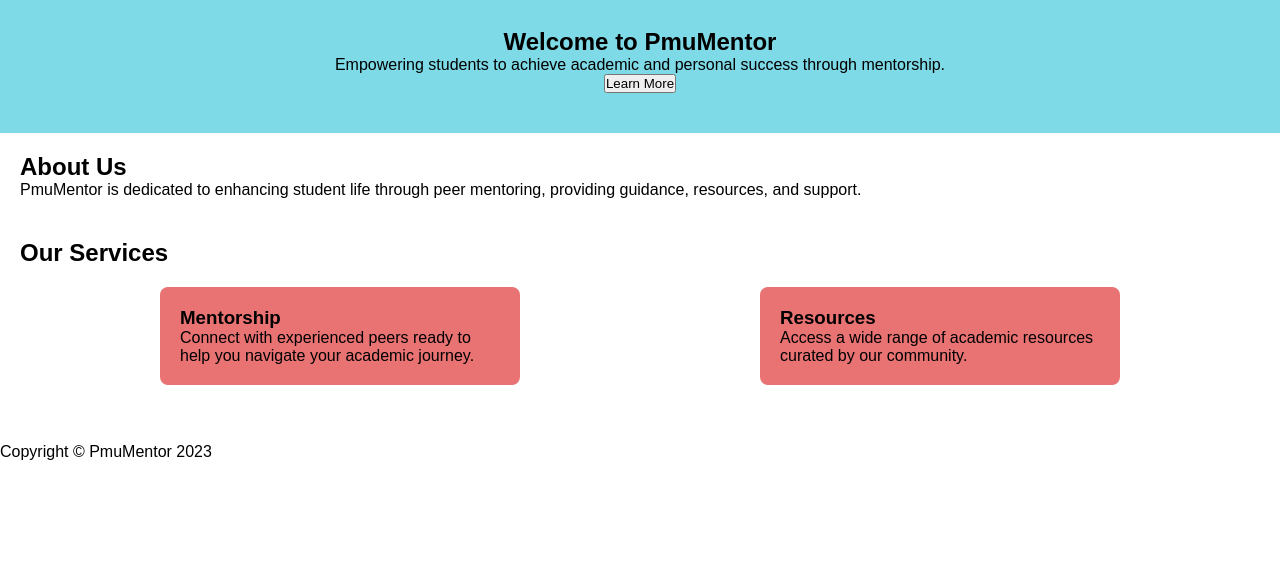
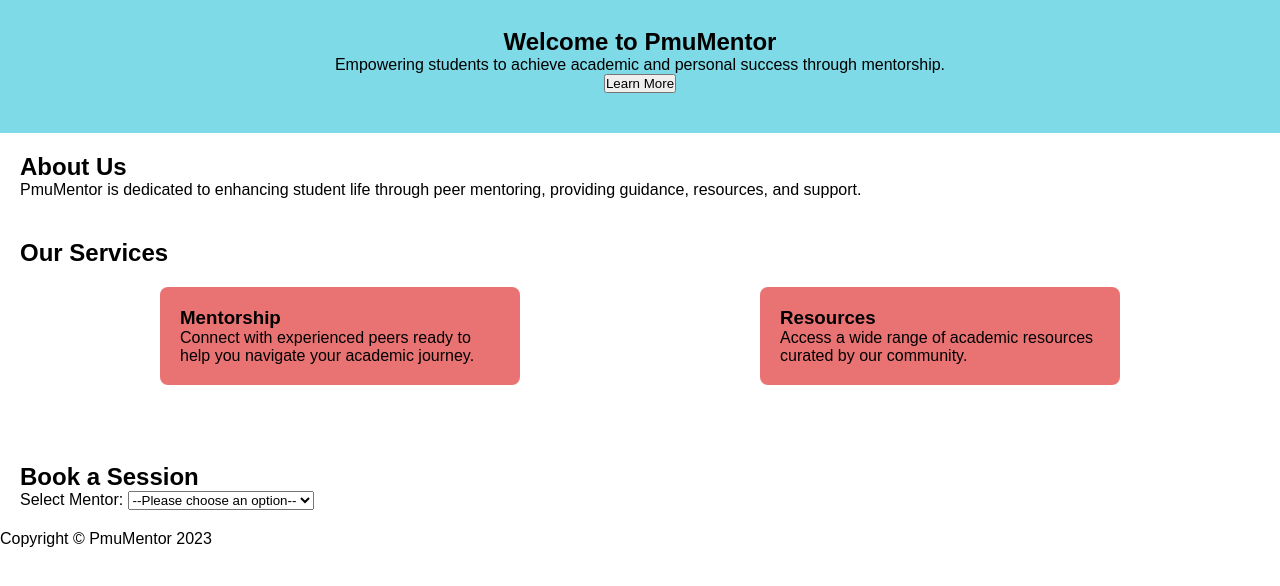
Before and after one commit to dhaialburaik/PMUMentor, a plain HTML site: page index.html in a window 1280 px wide. Shown: the part 82-668 px from the top of the page. Drawn offline with nearby package versions, Linux system fonts and the light colour scheme.

Commit message:
created a form to select the mentor

```diff
--- a/index.html
+++ b/index.html
@@ -46,7 +46,23 @@
             </div>
         </div>
     </section>
+<section id="book-session">
+    <h2>Book a Session</h2>
+    <form id="booking-form">
+        <label for="mentor">Select Mentor:</label>
+        <select id="mentor" name="mentor" required>
+            <option value="">--Please choose an option--</option>
+            <option value="mentor1">Mentor One</option>
+            <option value="mentor2">Mentor Two</option>
+            <!-- Add more mentors as needed -->
+        </select>
 
+
+
+
+
+    </form>
+</section>
     <footer>
         <p>Copyright © PmuMentor 2023</p>
     </footer>
```
